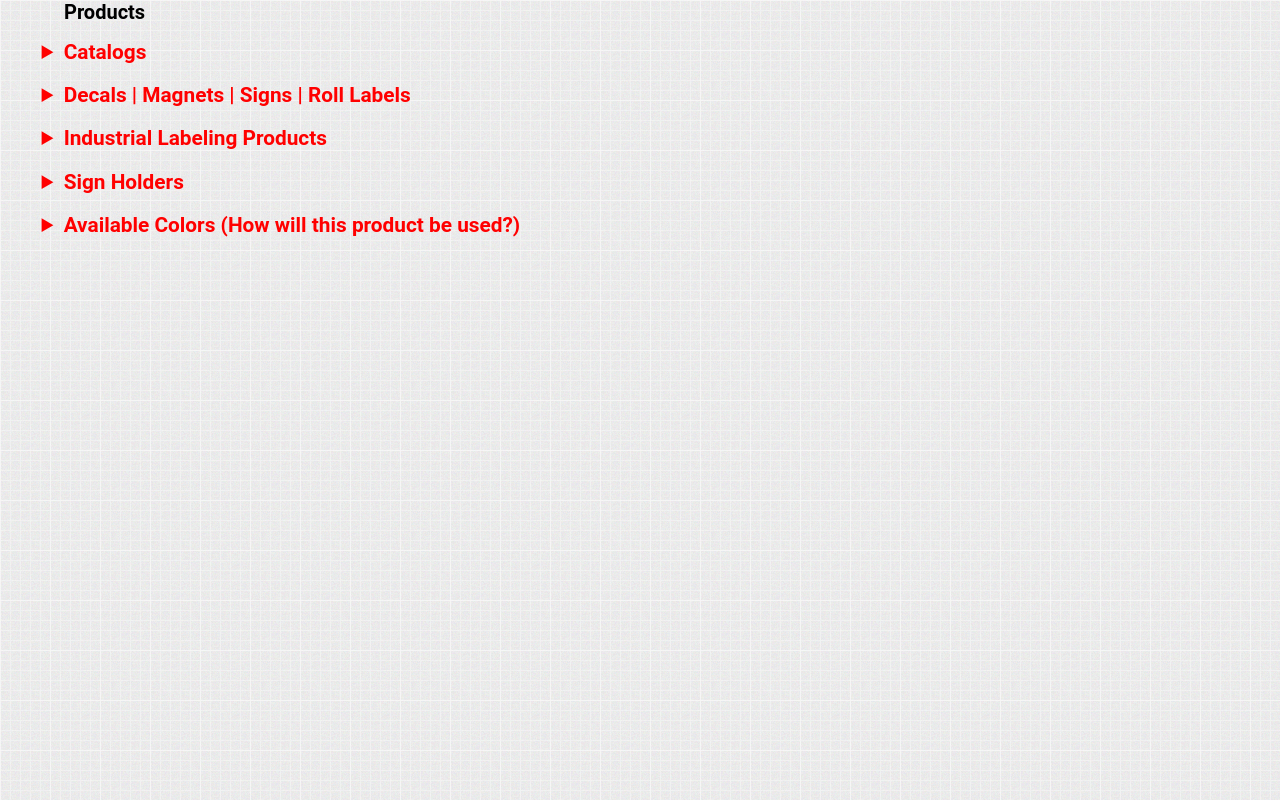
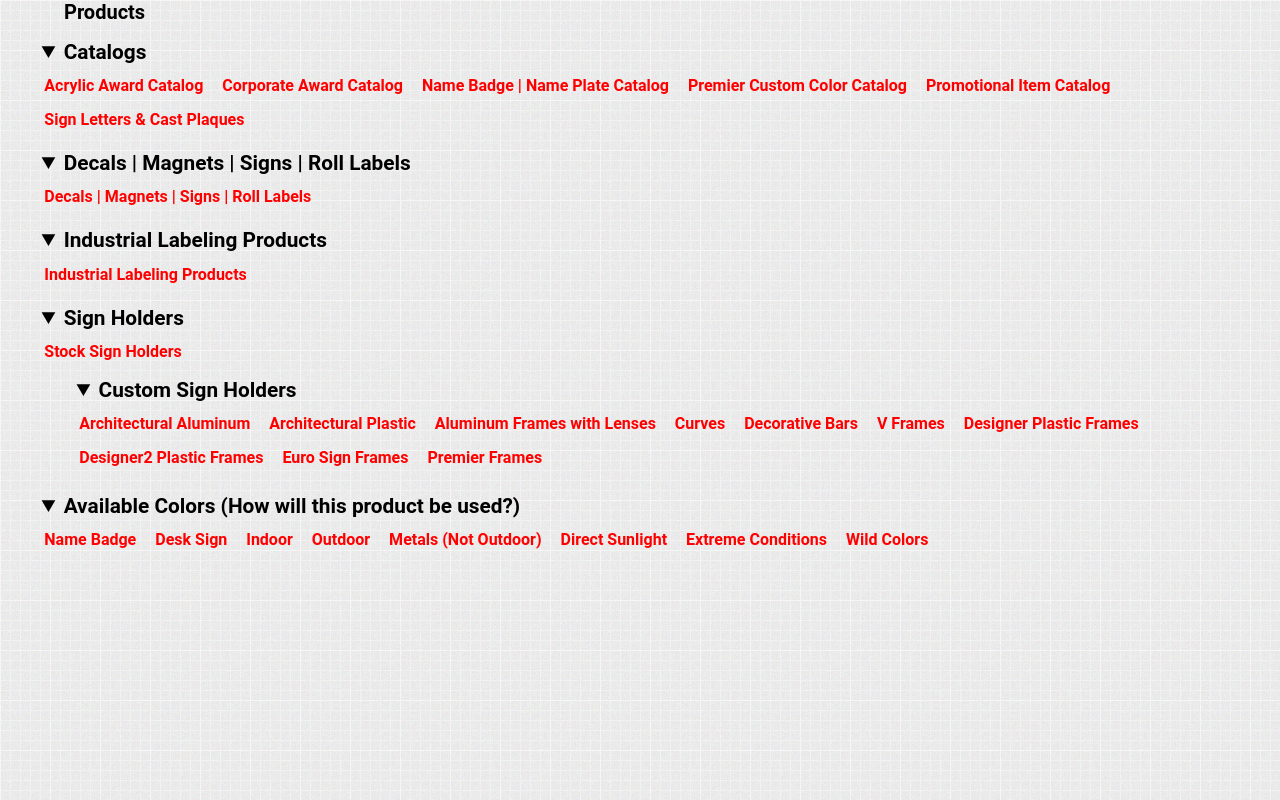
Before and after one commit to timvandehey/anpwww, a plain HTML site: page products.html in a window 1280 px wide. Drawn offline with Linux system fonts and the light colour scheme.

Commit message:
modified

```diff
--- a/anp.css
+++ b/anp.css
@@ -264,7 +264,7 @@ body>h5 {
 
 .products details,
 summary {
-    color: var(--primary);
+    color: var(--black);
     padding: .3rem;
 }
 
@@ -286,12 +286,12 @@ li {
     margin: .07rem;
 }
 
-.products a {
+/* .products a {
     padding: 1rem;
     border-radius: 30%;
     border: 2px solid var(--black);
 
-}
+} */
 
 .columns2 {
     margin: auto auto;
--- a/products.html
+++ b/products.html
@@ -21,7 +21,7 @@
 	<h5>Products</h5>
 	<div class=products>
 		<nav>
-			<details>
+			<details open>
 				<summary>Catalogs</summary>
 				<ul>
 					<li><a class="MENU" href="http://www.premieracrylic.com/" target="BODY">Acrylic Award
@@ -33,14 +33,14 @@
 							target="_blank">Name Badge | Name Plate Catalog</a></li>
 					<li><a class="MENU" href="http://www.premiercustomcolor.com/" target="BODY">Premier
 							Custom Color Catalog</a></li>
-					<li><a class="MENU" href="http://www.premiumindustries.com/" target="BODY">Promotional
+					<li><a class="MENU" href="http://www.premiumindustries.com/catalog.html" target="BODY">Promotional
 							Item Catalog</a></li>
 					<li><a class="MENU" href="https://geminimade.com/signage/" target="BODY">Sign Letters
 							&amp;
 							Cast Plaques</a></li>
 				</ul>
 			</details>
-			<details>
+			<details open>
 				<summary>Decals | Magnets | Signs | Roll Labels</summary>
 				<ul>
 					<li><a class="MENU" href="http://advancenameplate.moregreatproducts.com/Products/Products.html"
@@ -50,7 +50,7 @@
 					</li>
 				</ul>
 			</details>
-			<details>
+			<details open>
 				<summary>Industrial Labeling Products</summary>
 				<ul>
 					<li><a class="MENU" href="controlpanel.html" target="BODY">Industrial Labeling
@@ -58,9 +58,12 @@
 
 				</ul>
 			</details>
-			<details>
+			<details open>
 				<summary>Sign Holders</summary>
-				<details>
+				<ul>
+					<li><a class="MENU" href="holders.html" target="BODY">Stock Sign Holders</a></li>
+				</ul>
+				<details open>
 					<summary>Custom Sign Holders</summary>
 					<ul>
 						<li>
@@ -96,11 +99,8 @@
 
 					</ul>
 				</details>
-				<ul>
-					<li><a class="MENU" href="holders.html" target="BODY">Stock Sign Holders</a></li>
-				</ul>
 			</details>
-			<details>
+			<details open>
 				<summary>Available Colors (How will this product be used?)</summary>
 				<ul>
 					<li><a class="COLOR" target="BODY" href="namebadges.html">Name Badge</a></li>
```
Also changed, not shown: Home.html (+32 -29 lines).
